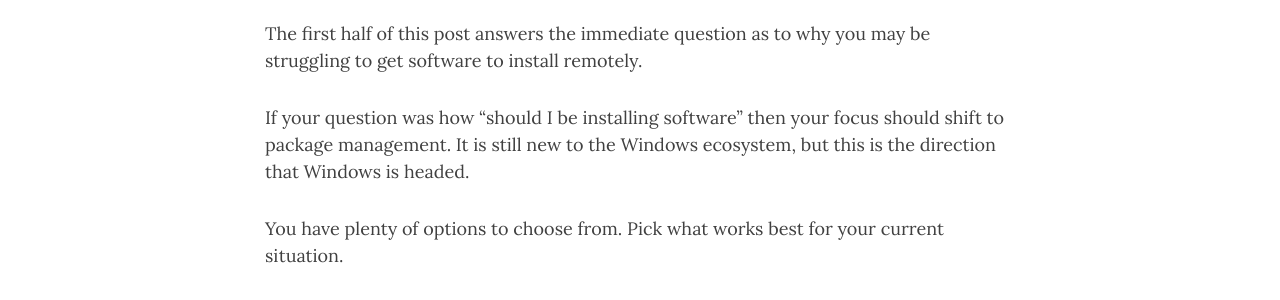
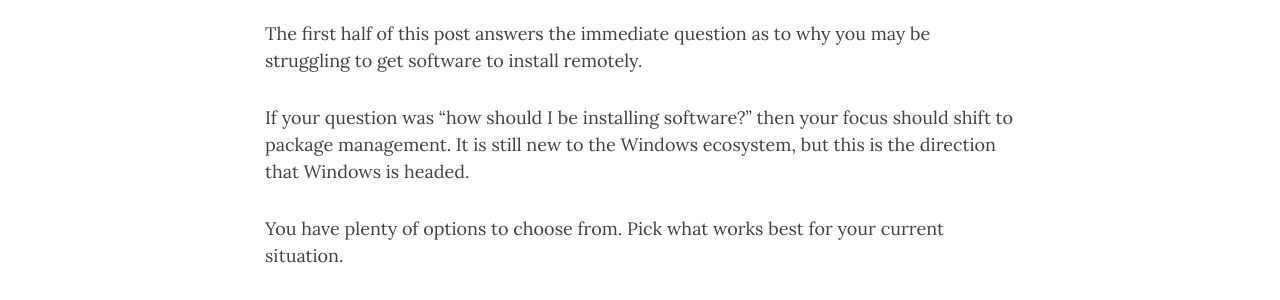
Before and after one commit to KevinMarquette/kevinmarquette.github.io, a Jekyll site: the page built from _posts/2017-04-22-Powershell-installing-remote-software.md, in a window 1280 px wide and 900 px high, scrolled down 6725 px. Shown: the part 154-454 px from the top of the window. Built offline with Jekyll 4.4.1, drawn with Linux system fonts in a browser that asks for light colours; nearby versions of some CDN libraries.

Commit message:
wording on closing

```diff
--- a/_posts/2017-04-22-Powershell-installing-remote-software.md
+++ b/_posts/2017-04-22-Powershell-installing-remote-software.md
@@ -178,6 +178,6 @@ You can set up a nuget repository and use the new package management commands to
 
 The first half of this post answers the immediate question as to why you may be struggling to get software to install remotely.
 
-If your question was how "should I be installing software" then your focus should shift to package management. It is still new to the Windows ecosystem, but this is the direction that Windows is headed.
+If your question was "how should I be installing software?" then your focus should shift to package management. It is still new to the Windows ecosystem, but this is the direction that Windows is headed.
 
 You have plenty of options to choose from. Pick what works best for your current situation.
```
